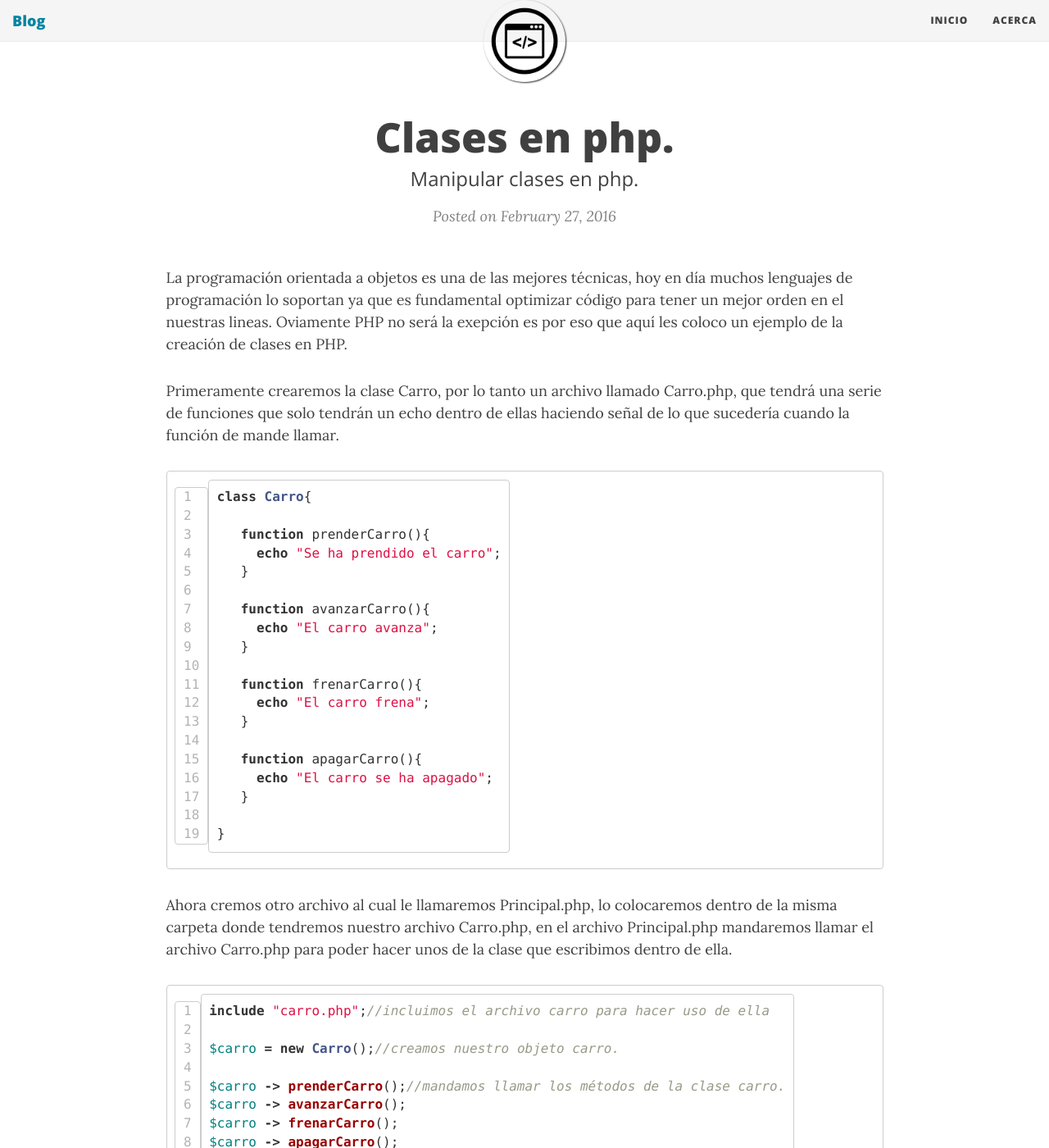
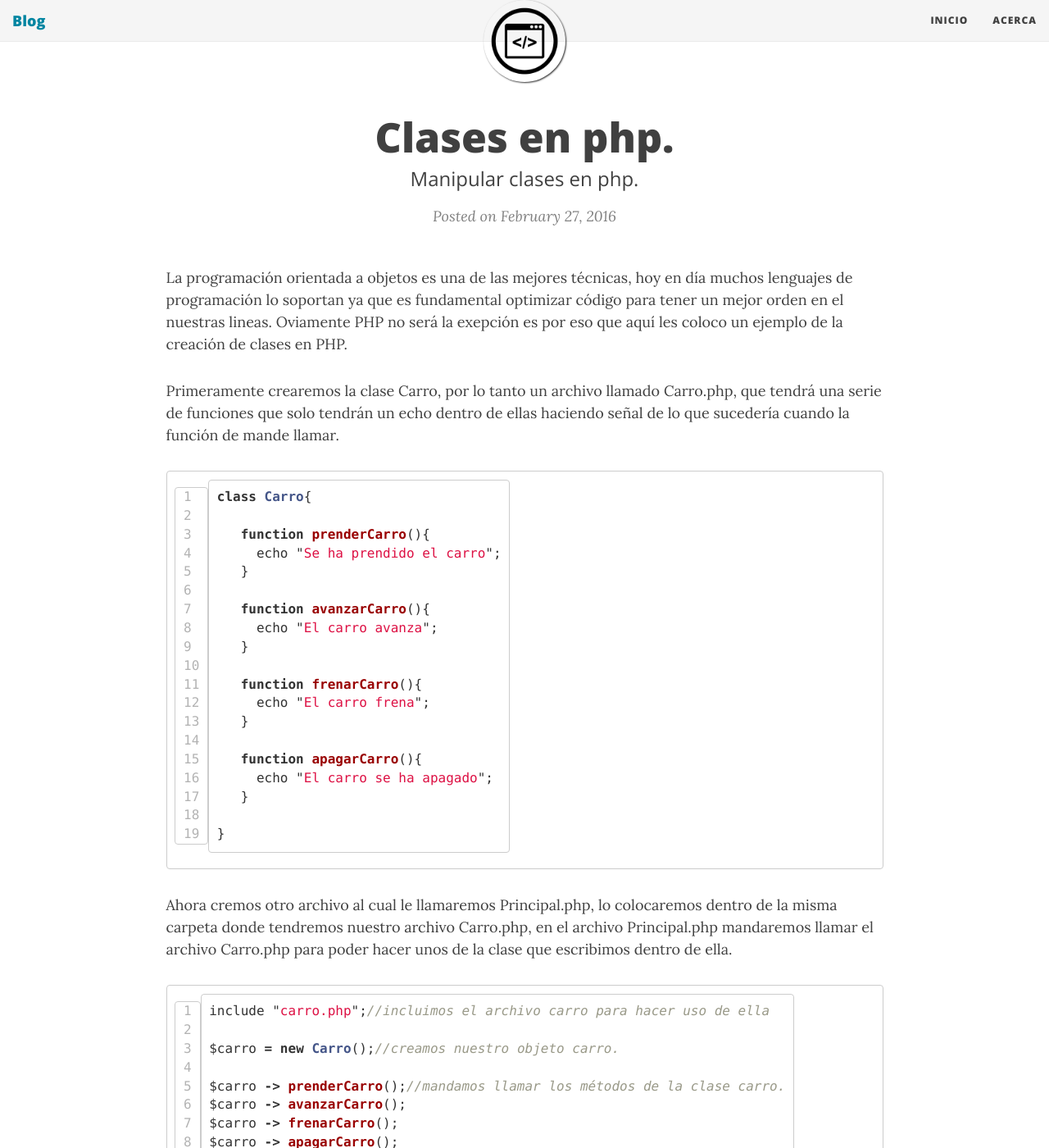
Before and after one commit to josegoyo/josegoyo.github.io, a Jekyll site: the page built from _posts/2016-02-27-clases-php.md, in a window 1280 px wide and 1400 px high. Shown: the whole window at 82% size. Built offline with Jekyll 4.4.1, drawn with Linux system fonts in a browser that asks for light colours; nearby versions of some CDN libraries; comment, search, counter and statistics services are not loaded.

Commit message:
cambios menores en el nuevo post (clases en php)

```diff
--- a/_posts/2016-02-27-clases-php.md
+++ b/_posts/2016-02-27-clases-php.md
@@ -8,7 +8,7 @@ La programación orientada a objetos es una de las mejores técnicas, hoy en dí
 
 Primeramente crearemos la clase Carro, por lo tanto un archivo llamado Carro.php, que tendrá una serie de funciones que solo tendrán un echo dentro de ellas haciendo señal de lo que sucedería cuando la función de mande llamar.
 
-{% highlight php linenos %}
+{% highlight javascript linenos %}
 class Carro{
 
    function prenderCarro(){
@@ -33,7 +33,7 @@ class Carro{
 
 Ahora cremos otro archivo al cual le llamaremos Principal.php, lo colocaremos dentro de la misma carpeta donde tendremos nuestro archivo Carro.php, en el archivo Principal.php mandaremos llamar el archivo Carro.php para poder hacer unos de la clase que escribimos dentro de ella.
 
-{% highlight php linenos %}
+{% highlight javascript linenos %}
 include "carro.php";//incluimos el archivo carro para hacer uso de ella
 
 $carro = new Carro();//creamos nuestro objeto carro.
```
